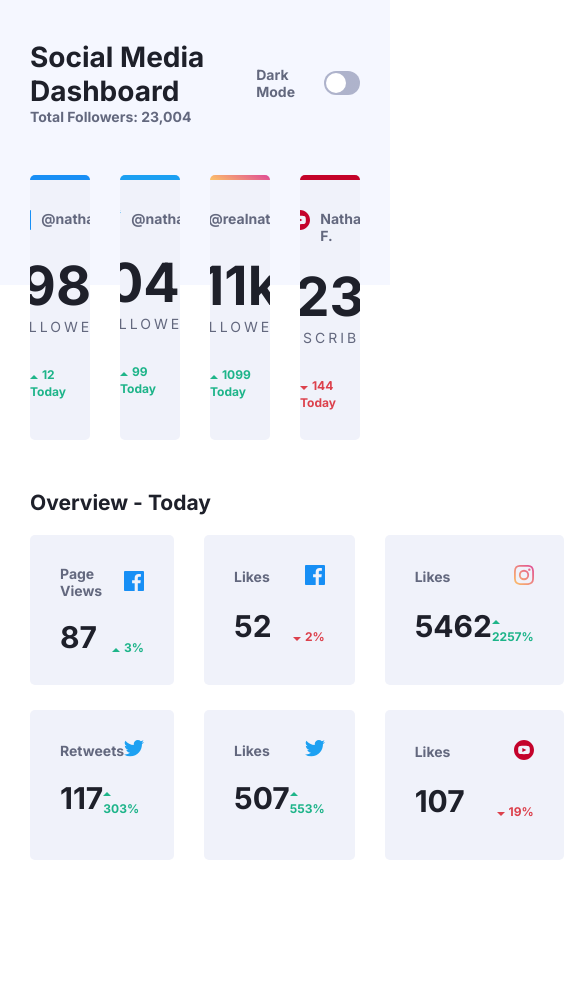
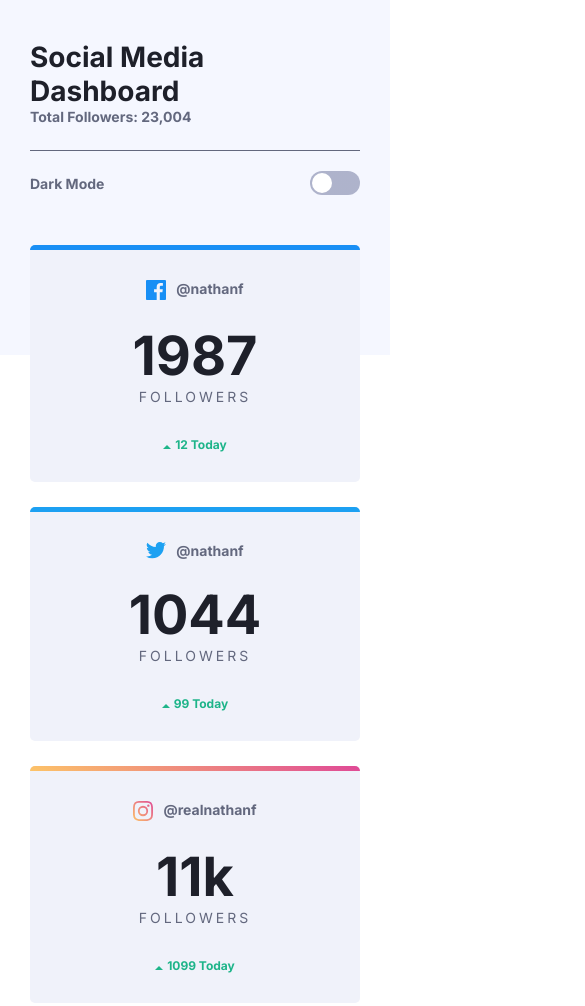
Before and after one commit to iampratiktandel/social-media-dashboard, a plain HTML site: page index.html in a window 390 px wide. Shown: the top 1006 px of the page, 585 px wide, since content can reach past the window. Before the commit the page ends 970 px from the top, so only its background shows below. Drawn offline with Linux system fonts and the light colour scheme.

Commit message:
feat: add responsive styles for different viewport

```diff
--- a/css/style.css
+++ b/css/style.css
@@ -329,3 +329,61 @@ input:checked + .slider:before {
 
 /* /Overview Cards */
 /* Main */
+
+/* Responsive Design - 944 px */
+@media (max-width: 944px) {
+  .social-media-cards {
+    grid-template-columns: repeat(3, 1fr);
+    row-gap: 25px;
+  }
+
+  .overview-cards {
+    grid-template-columns: repeat(3, 1fr);
+  }
+}
+/* /Responsive Design - 944 px */
+
+/* Responsive Design - 700 px */
+@media (max-width: 700px) {
+  .social-media-cards {
+    grid-template-columns: repeat(2, 1fr);
+  }
+
+  .overview-cards {
+    grid-template-columns: repeat(2, 1fr);
+  }
+}
+/* /Responsive Design - 700 px */
+
+/* Responsive Design - 480 px */
+@media (max-width: 480px) {
+  .intro__content-wrapper {
+    flex-direction: column;
+  }
+
+  .intro {
+    padding-bottom: 25px;
+    border-bottom: 1px solid var(--color-secondary);
+  }
+
+  .theme__switch {
+    flex-direction: row;
+    justify-content: space-between;
+    padding-top: 20px;
+  }
+
+  .social-media-cards {
+    grid-template-columns: repeat(1, 1fr);
+  }
+
+  .overview-cards {
+    grid-template-columns: repeat(1, 1fr);
+  }
+
+  input:checked + .slider:before {
+    -webkit-transform: translateX(25px);
+    -ms-transform: translateX(25px);
+    transform: translateX(25px);
+  }
+}
+/* /Responsive Design - 480 px */
```
